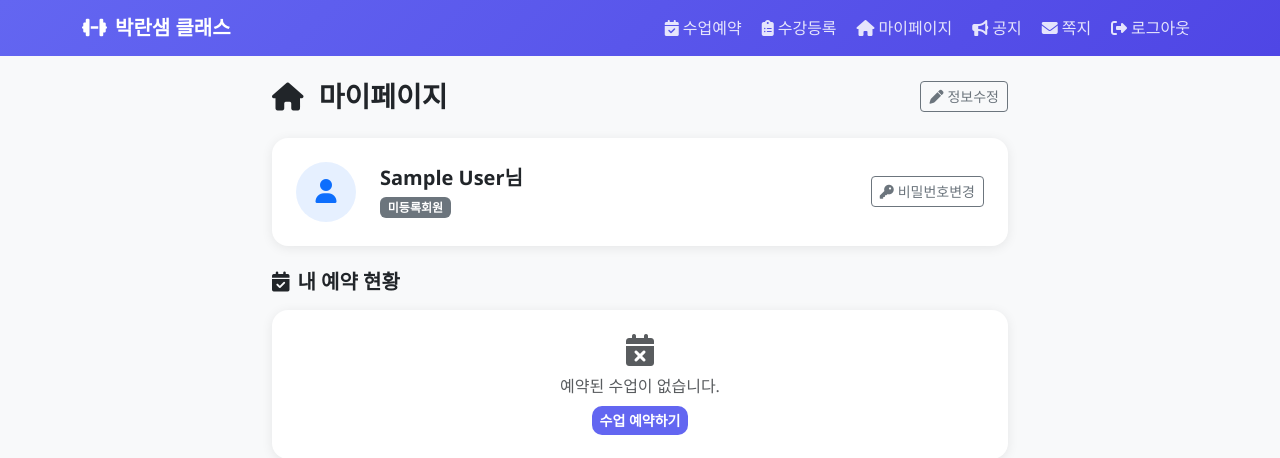
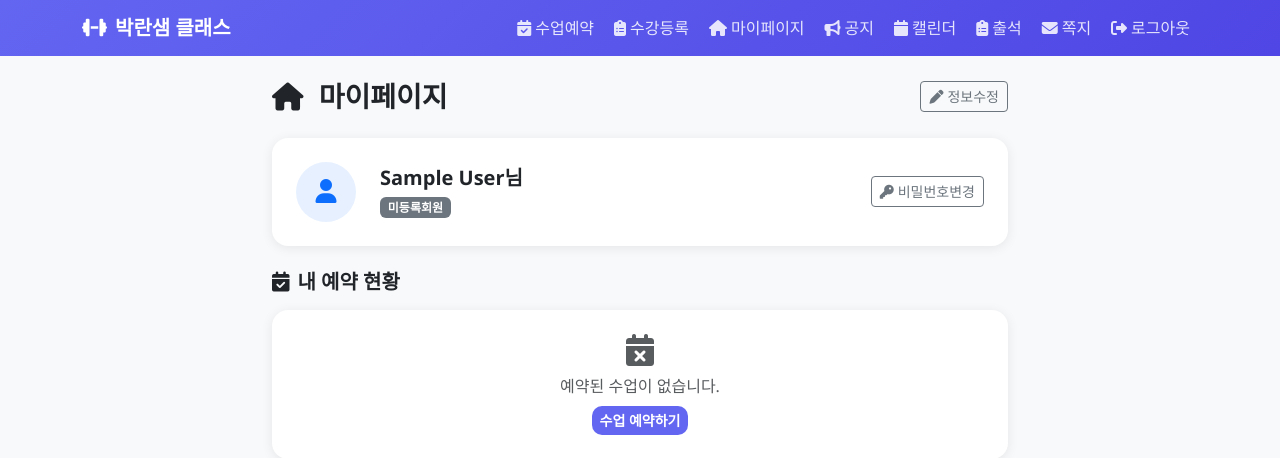
Before and after one commit to parkran-gx/gx-booking, a Django app: page /accounts/dashboard/ in a window 1280 px wide. Shown: the top 458 px of the page. Run offline with Django 4.2, Linux system fonts and the light colour scheme; the visitor is signed in with stand-in values (Sample User, id 1).

Commit message:
feat: 네비게이션 캘린더·출석 메뉴 추가

```diff
--- a/templates/base.html
+++ b/templates/base.html
@@ -26,6 +26,8 @@
           <li class="nav-item"><a class="nav-link" href="/enrollments/"><i class="fa-solid fa-clipboard-list me-1"></i>수강등록</a></li>
           <li class="nav-item"><a class="nav-link" href="/accounts/dashboard/"><i class="fa-solid fa-house me-1"></i>마이페이지</a></li>
           <li class="nav-item"><a class="nav-link" href="/notices/"><i class="fa-solid fa-bullhorn me-1"></i>공지</a></li>
+          <li class="nav-item"><a class="nav-link" href="/calendar/"><i class="fa-solid fa-calendar me-1"></i>캘린더</a></li>
+          <li class="nav-item"><a class="nav-link" href="/my-attendance/"><i class="fa-solid fa-clipboard-list me-1"></i>출석</a></li>
           <li class="nav-item"><a class="nav-link" href="/messages/send/"><i class="fa-solid fa-envelope me-1"></i>쪽지</a></li>
           {% if user.profile.is_complex_admin %}
           <li class="nav-item"><a class="nav-link" href="/admin-dashboard/"><i class="fa-solid fa-chart-line me-1"></i>관리</a></li>
```
